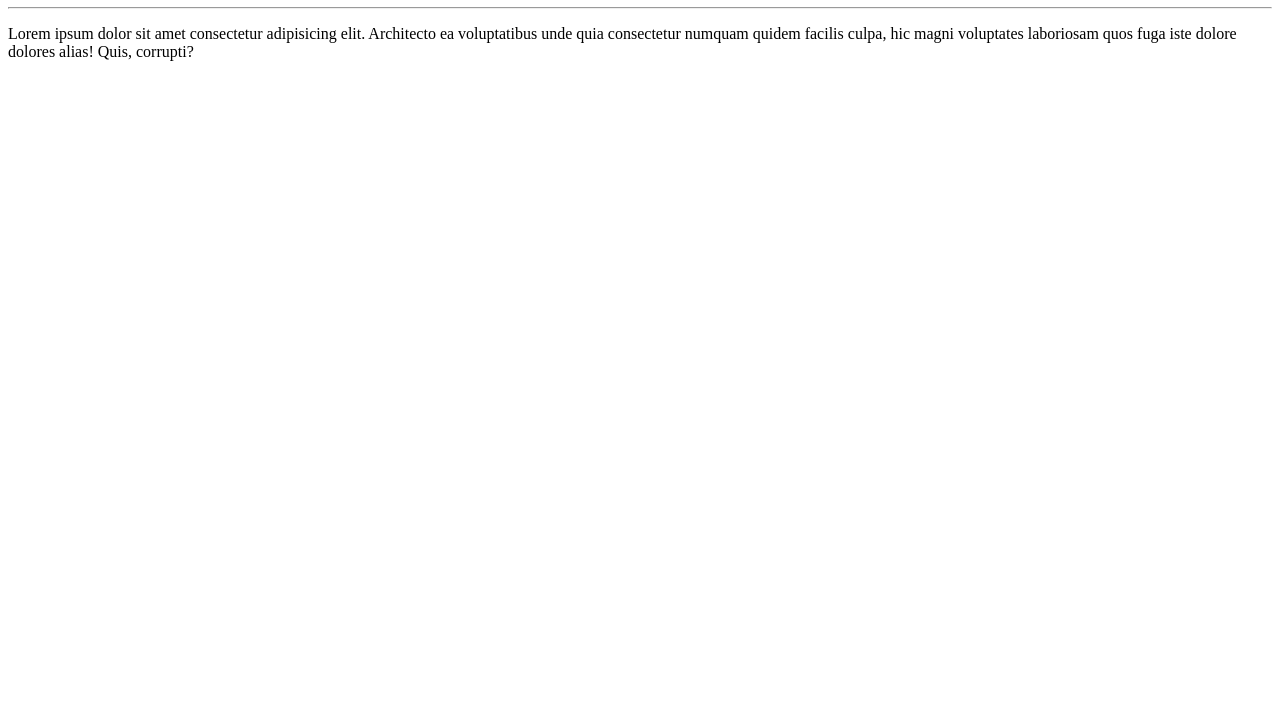
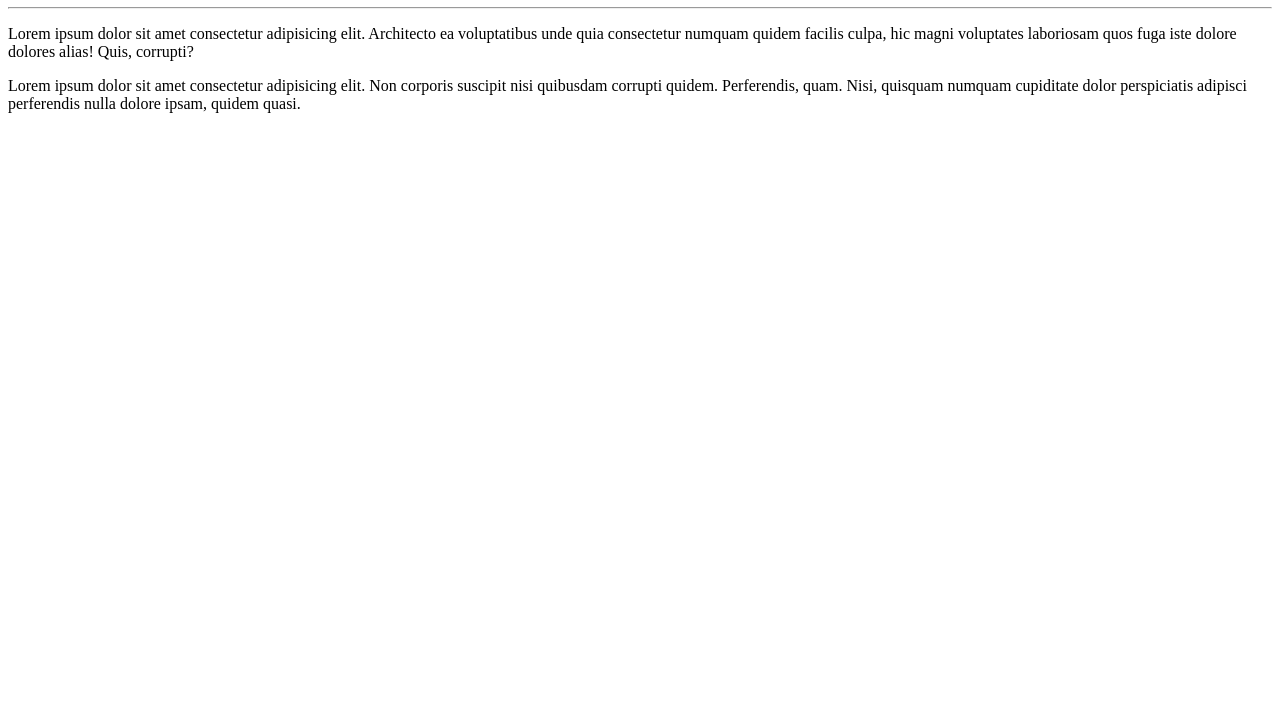
Before and after one commit to CesarWs/OlaMundo, a plain HTML site: page site-exemplo/index.html in a window 1280 px wide. Shown: the part 73-800 px from the top of the page. Drawn offline with Linux system fonts and the light colour scheme.

Commit message:
adicionei um paragrafo

```diff
--- a/site-exemplo/index.html
+++ b/site-exemplo/index.html
@@ -13,7 +13,11 @@
     Architecto ea voluptatibus unde quia consectetur numquam
     quidem facilis culpa, hic magni voluptates laboriosam quos
     fuga iste dolore dolores alias! Quis, corrupti?</p>
-
+    <p>Lorem ipsum dolor sit amet consectetur adipisicing elit.
+    Non corporis suscipit nisi quibusdam corrupti quidem.
+    Perferendis, quam. Nisi, quisquam numquam cupiditate dolor
+    perspiciatis adipisci perferendis nulla dolore ipsam,
+    quidem quasi.</p>
 
 </body>
 </html>
```
